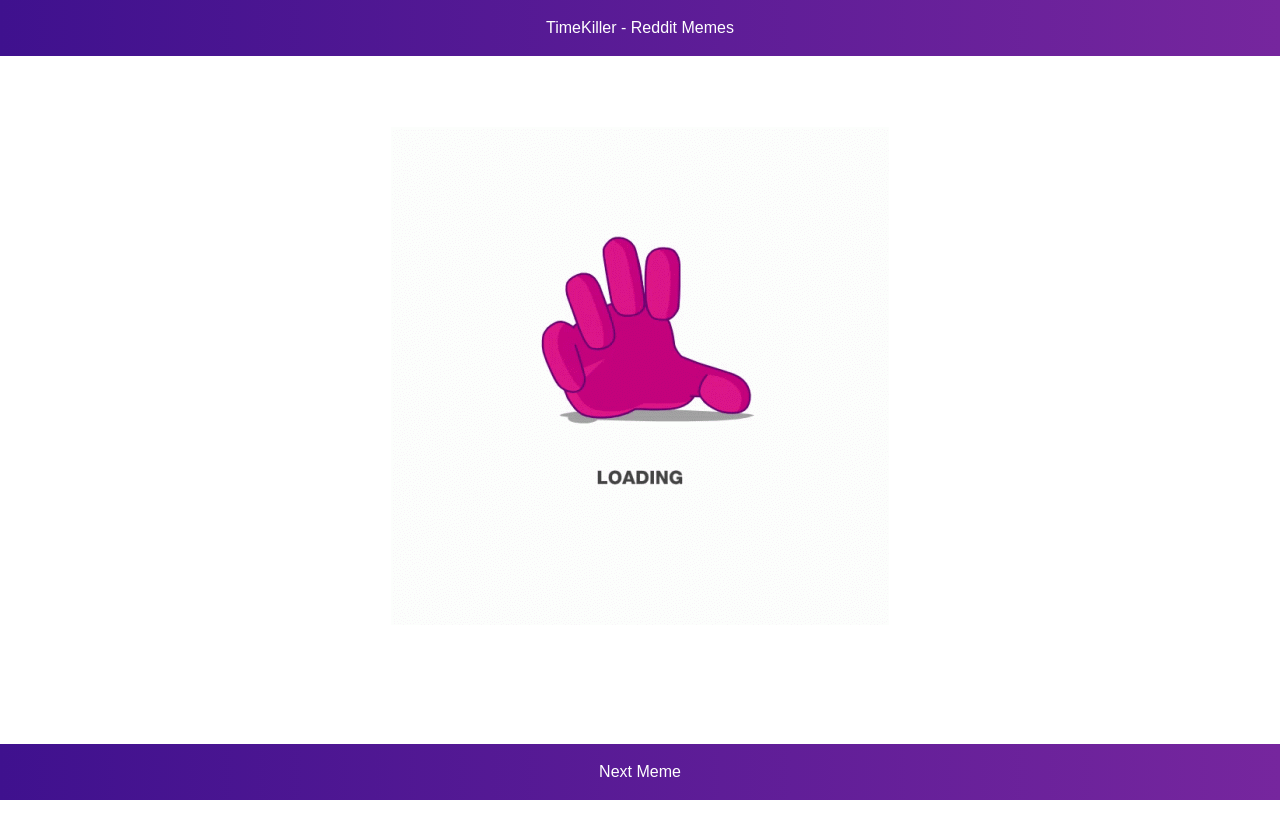
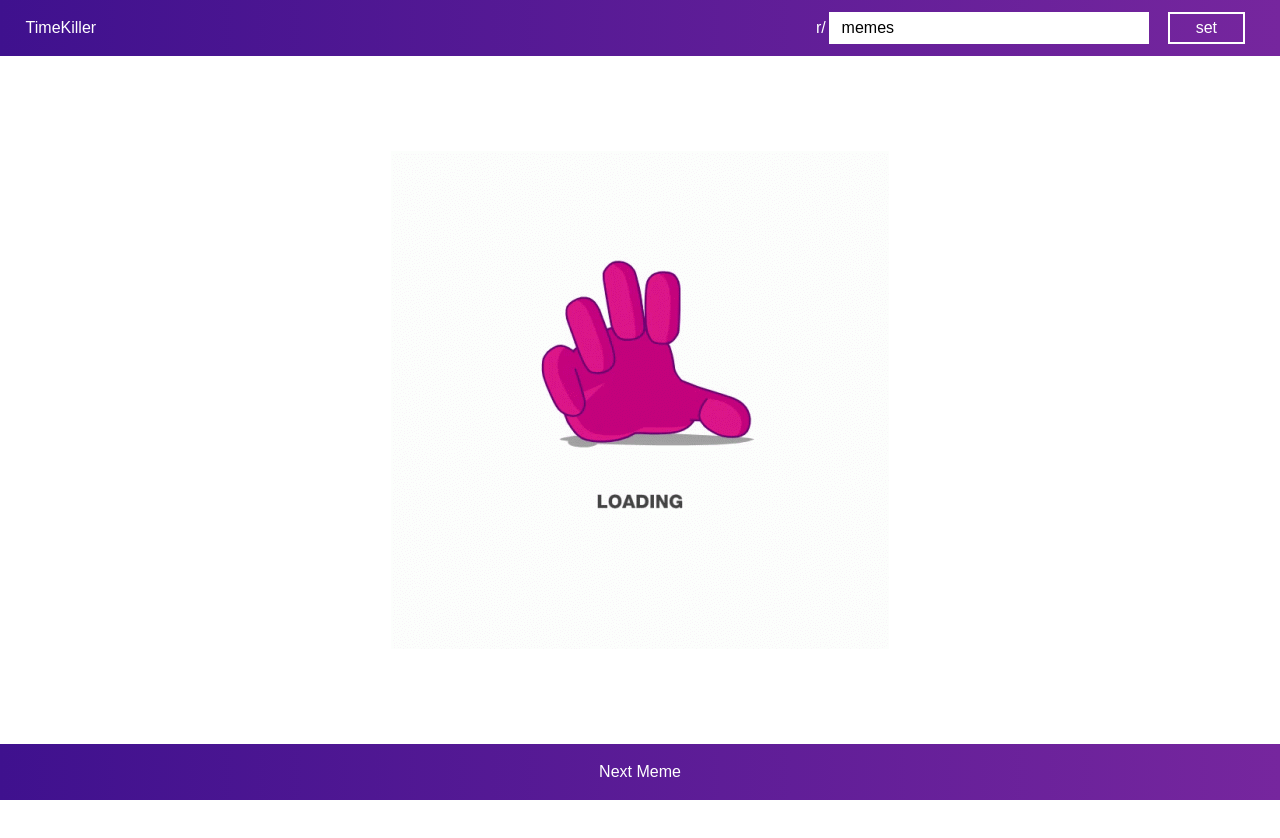
Before and after one commit to Abhishek-Mishra-GH/TimeKiller, a plain HTML site: page index.html in a window 1280 px wide. Shown: the top 838 px of the page. Drawn offline with Linux system fonts and the light colour scheme; no server answers.

Commit message:
added costum subreddit bar

```diff
--- a/index.html
+++ b/index.html
@@ -8,7 +8,20 @@
     <link rel="stylesheet" href="style.css">
 </head>
 <body>
-    <nav class="navbar flex-center">TimeKiller - Reddit Memes</nav>
+    <nav class="navbar flex-center-sb">
+        <p>TimeKiller</p>
+
+        <div class="nav-right flex-center-sa">
+
+            <div class="sr-container flex-center-sa">
+                <p>r/</p>
+                <div class="subreddit flex-center-v" id="subreddit" contenteditable>memes</div>
+            </div>
+
+            <div class="set flex-center" id="set-btn" onclick="set()">set</div>
+
+        </div>
+    </nav>
 
     <div class="container flex-center" id="container">
         <img src="#" alt="meme" id="meme-img">
--- a/script.js
+++ b/script.js
@@ -1,12 +1,26 @@
+let subreddit = "/";
+const memeImg = document.getElementById("meme-img");
+const nextMemeBtn = document.getElementById("next-meme-btn");
+const setBtn = document.getElementById("set-btn");
+
 async function nextMeme() {
-    const memeImg = document.getElementById("meme-img");
-    const nextMemeBtn = document.getElementById("next-meme-btn");
-    memeImg.src = "./loading-splash.gif"
+    memeImg.src = "./loading-splash.gif";
 
-    const url = "https://meme-api.com/gimme";
+    let url = "https://meme-api.com/gimme";
+    if (subreddit != "/") url += subreddit;
+
     let req = await fetch(url);
     let resp = await req.json();
     memeImg.src = resp["url"];
+    nextMemeBtn.style.color = "white";
+    setBtn.style.color = "white";
+}
+
+function set() {
+    subreddit = '/';
+    subreddit += document.getElementById("subreddit").textContent.trim();
+    nextMeme();
+    setBtn.style.color = "white";
 }
 
 nextMeme();
--- a/style.css
+++ b/style.css
@@ -21,23 +21,77 @@ body {
     justify-content: center;
 }
 
+.flex-center-v {
+    display: flex;
+    align-items: center;
+}
+.flex-center-hr {
+    display: flex;
+    justify-content: right;
+}
+
+.flex-center-sb {
+    display: flex;
+    justify-content: space-between;
+    align-items: center;
+}
+
+.flex-center-sa {
+    display: flex;
+    justify-content: space-around;
+    align-items: center;
+}
+
 
 .navbar {
     position: fixed;
     top: 0px;
     width: 100%;
     height: 7vh;
+    padding-left: 2vw;
+    padding-right: 2vw;
     background-image: linear-gradient(to right,rgb(63, 17, 142), rgb(118, 38, 158));
+}
+
+.nav-right {
+    width: 35vw;
+    height: 5vh;
+}
+
+.sr-container {
+    height: 4vh;
+}
+
+.subreddit {
+    overflow: hidden;
+    padding-left: 1vw;
+    height: 4vh;
+    width: 25vw;
+    background-color: white;
+    color: black;
+    margin-left: 3px;
+}
+
+.set {
+    border: 2px solid white;
+    height: 4vh;
+    width: 6vw;
+
+}
+
+.set:hover {
+    cursor: pointer;
+    color: rgb(209, 200, 221);
 }
 
 .container {
     margin-top: 7vh;
-    height: 80vh;
+    height: 86vh;
 }
 
 #meme-img {
     max-width: 100%;
-    max-height: 85vh;
+    max-height: 86vh;
 }
 
 .next-meme-btn {
```
